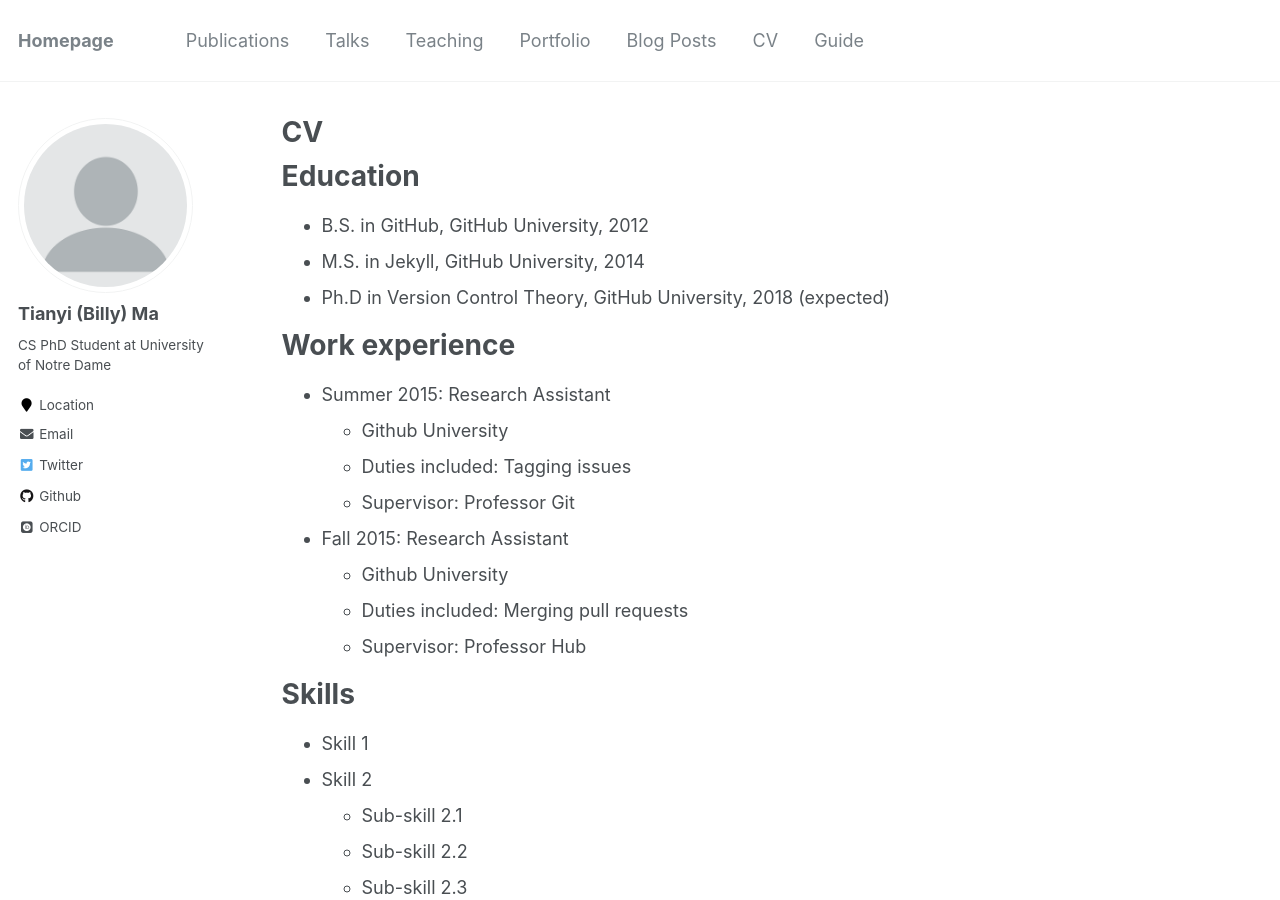
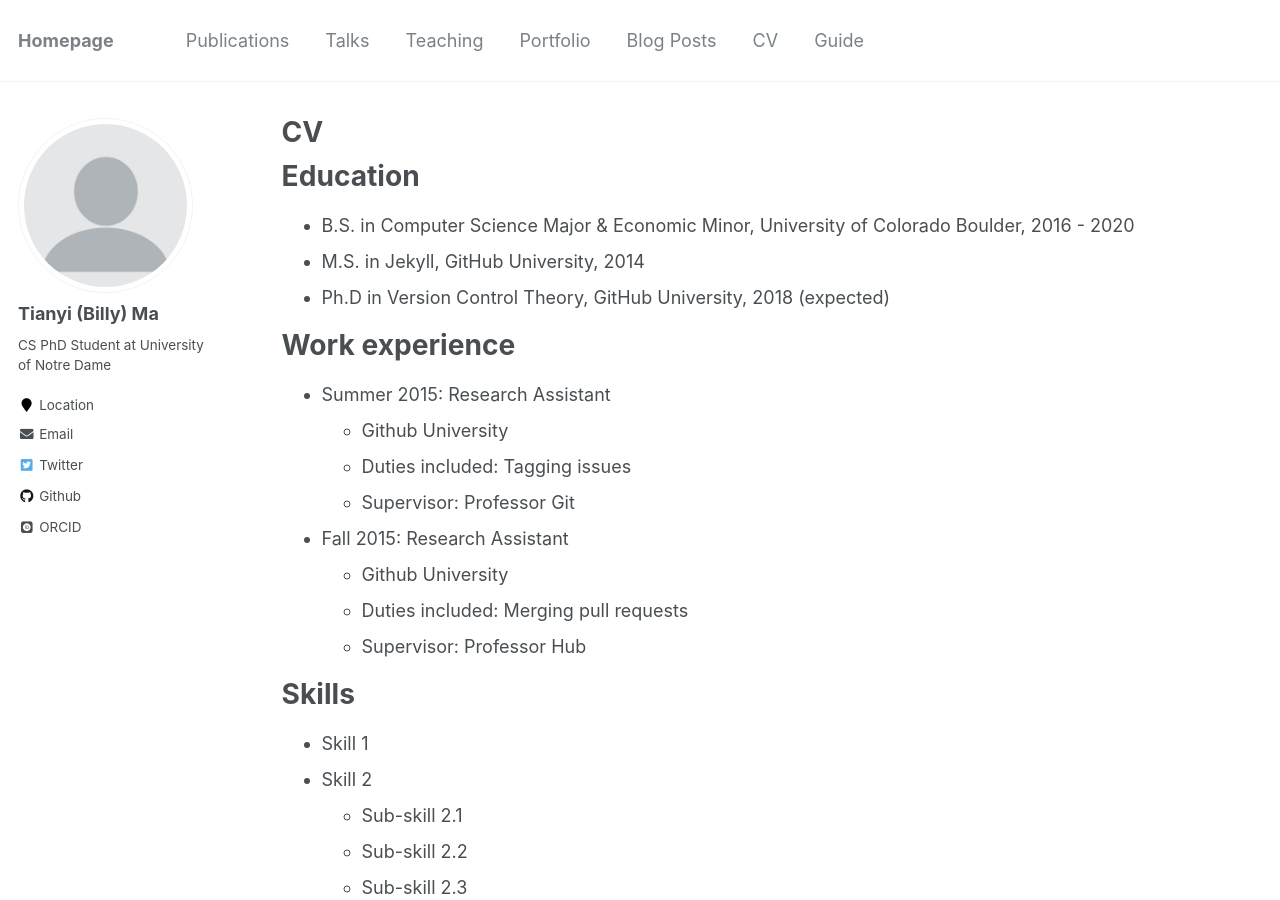
Before and after one commit to Tianyi-Billy-Ma/Tianyi-Billy-Ma.github.io, a Jekyll site: the page built from _pages/cv.md, in a window 1280 px wide and 900 px high. Built offline with Jekyll 4.4.1, drawn with Linux system fonts in a browser that asks for light colours; some web fonts are replaced.

Commit message:
Update CV

```diff
--- a/_pages/cv.md
+++ b/_pages/cv.md
@@ -11,7 +11,7 @@ redirect_from:
 
 Education
 ======
-* B.S. in GitHub, GitHub University, 2012
+* B.S. in Computer Science Major & Economic Minor, University of Colorado Boulder, 2016 - 2020
 * M.S. in Jekyll, GitHub University, 2014
 * Ph.D in Version Control Theory, GitHub University, 2018 (expected)
 
```
